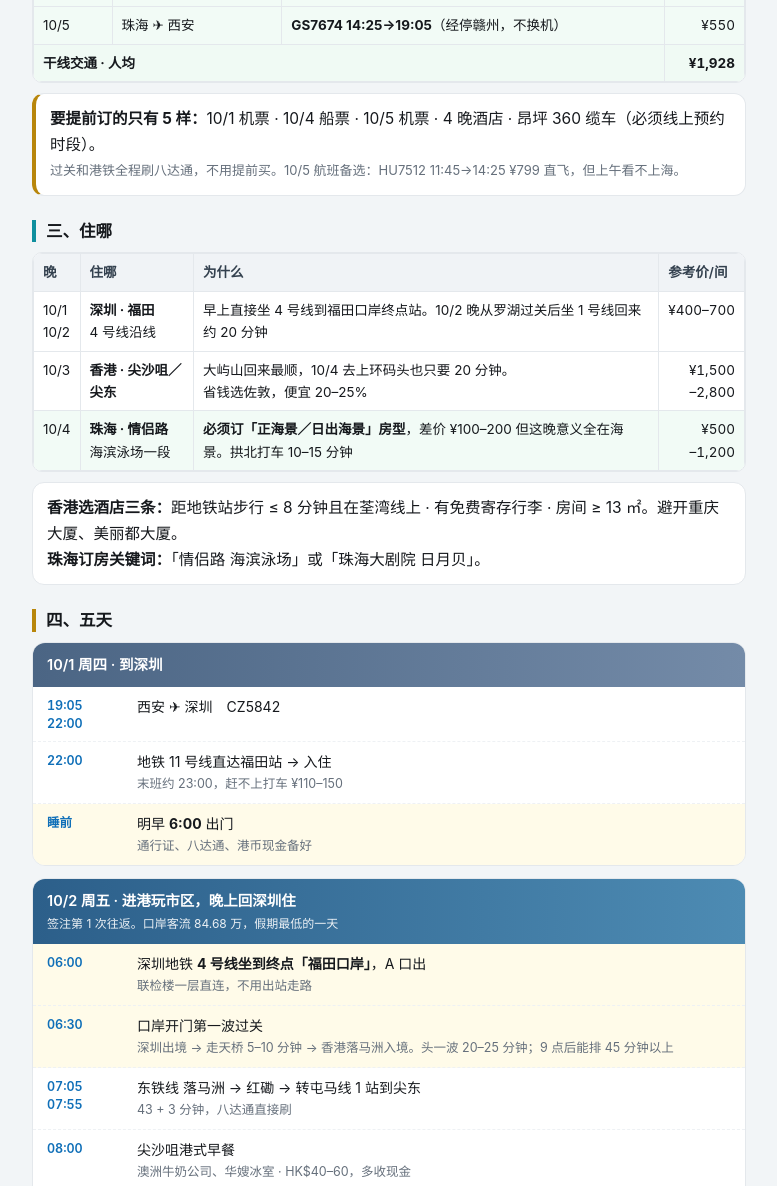
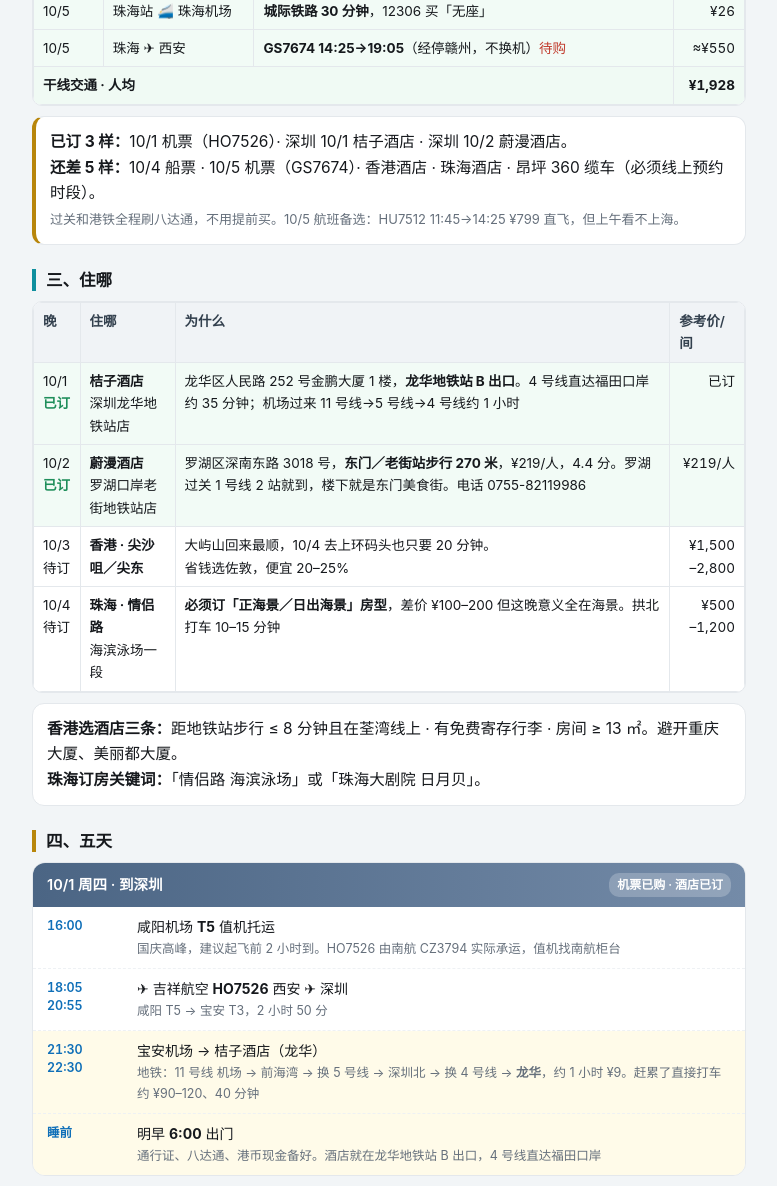
Before and after one commit to zy18702990656-maker/hk-macau-zhuhai-trip, a plain HTML site: page index.html in a window 1280 px wide. Shown: the part 1151-2337 px from the top of the page, without its empty margins (251-1028 px from the left). Drawn offline with Linux system fonts and the light colour scheme.

Commit message:
chore: 补充已购航班HO7526与深圳两晚酒店信息

```diff
--- a/index.html
+++ b/index.html
@@ -71,9 +71,9 @@
 <header>
   <div class="in">
     <h1>香港 · 澳门 · 珠海 5 天</h1>
-    <p class="sub">2026/10/1 – 10/5 · 香港签注 2 次刚好用完 · 只住香港 1 晚</p>
+    <p class="sub">2026/10/1 – 10/5 · 香港签注 2 次刚好用完 · 只住香港 1 晚 · 已订：机票 ＋ 深圳两晚酒店</p>
     <div class="flow">
-      <b>10/1</b> 西安 ✈ 深圳，住深圳<br>
+      <b>10/1</b> 西安 ✈ 深圳（HO7526 18:05→20:55），住龙华桔子<br>
       <b>10/2</b> 进港玩市区 → <b>晚上走罗湖口岸回深圳住</b><br>
       <b>10/3</b> 再进港 → 大屿山 → <b>住香港</b><br>
       <b>10/4</b> 香港 🚢 澳门 → 晚上过关 → 住珠海<br>
@@ -127,18 +127,19 @@
     <div class="tbl">
       <table>
         <tr><th>日期</th><th>怎么走</th><th>说明</th><th class="n">价格</th></tr>
-        <tr><td>10/1</td><td>西安 ✈ 深圳</td><td>CZ5842 19:05→22:00</td><td class="n">¥970</td></tr>
+        <tr class="best"><td>10/1</td><td>西安 ✈ 深圳</td><td><b>已购</b> 吉祥 HO7526（南航 CZ3794 实际承运）18:05→20:55<br><span style="color:#66707c;font-size:12.5px">咸阳 T5 → 宝安 T3</span></td><td class="n">已购</td></tr>
         <tr><td>10/2</td><td>进港＋回深圳</td><td>地铁 + 东铁线往返，八达通刷，不用买票<br><span style="color:#66707c;font-size:12.5px">去：福田口岸→落马洲→红磡 HK$41.6<br>回：尖东→红磡→罗湖 约 HK$52</span></td><td class="n">≈¥92</td></tr>
         <tr><td>10/3</td><td>进港（单程）</td><td>福田口岸→落马洲→红磡→南昌→东涌 约 HK$55</td><td class="n">≈¥54</td></tr>
         <tr><td>10/4</td><td>上环 🚢 澳门外港</td><td>喷射飞航 10:00→11:00</td><td class="n">≈¥196</td></tr>
         <tr><td>10/4 晚</td><td>关闸 → 拱北</td><td>的士 + 过关 + 拱北到酒店</td><td class="n">≈¥40</td></tr>
         <tr class="best"><td>10/5</td><td>珠海站 🚄 珠海机场</td><td><b>城际铁路 30 分钟</b>，12306 买「无座」</td><td class="n">¥26</td></tr>
-        <tr class="best"><td>10/5</td><td>珠海 ✈ 西安</td><td><b>GS7674 14:25→19:05</b>（经停赣州，不换机）</td><td class="n">¥550</td></tr>
+        <tr class="best"><td>10/5</td><td>珠海 ✈ 西安</td><td><b>GS7674 14:25→19:05</b>（经停赣州，不换机）<span class="no">待购</span></td><td class="n">≈¥550</td></tr>
         <tr class="sum"><td colspan="3">干线交通 · 人均</td><td class="n">¥1,928</td></tr>
       </table>
     </div>
     <div class="card g">
-      <b>要提前订的只有 5 样：</b>10/1 机票 · 10/4 船票 · 10/5 机票 · 4 晚酒店 · 昂坪 360 缆车（必须线上预约时段）。<br>
+      <b>已订 3 样：</b>10/1 机票（HO7526）· 深圳 10/1 桔子酒店 · 深圳 10/2 蔚漫酒店。<br>
+      <b>还差 5 样：</b>10/4 船票 · 10/5 机票（GS7674）· 香港酒店 · 珠海酒店 · 昂坪 360 缆车（必须线上预约时段）。<br>
       <span style="font-size:13px;color:var(--sub)">过关和港铁全程刷八达通，不用提前买。10/5 航班备选：HU7512 11:45→14:25 ¥799 直飞，但上午看不上海。</span>
     </div>
   </section>
@@ -148,9 +149,10 @@
     <div class="tbl">
       <table>
         <tr><th>晚</th><th>住哪</th><th>为什么</th><th class="n">参考价/间</th></tr>
-        <tr><td>10/1<br>10/2</td><td><b>深圳 · 福田</b><br>4 号线沿线</td><td>早上直接坐 4 号线到福田口岸终点站。10/2 晚从罗湖过关后坐 1 号线回来约 20 分钟</td><td class="n">¥400–700</td></tr>
-        <tr><td>10/3</td><td><b>香港 · 尖沙咀／尖东</b></td><td>大屿山回来最顺，10/4 去上环码头也只要 20 分钟。<br>省钱选佐敦，便宜 20–25%</td><td class="n">¥1,500<br>–2,800</td></tr>
-        <tr class="best"><td>10/4</td><td><b>珠海 · 情侣路</b><br>海滨泳场一段</td><td><b>必须订「正海景／日出海景」房型</b>，差价 ¥100–200 但这晚意义全在海景。拱北打车 10–15 分钟</td><td class="n">¥500<br>–1,200</td></tr>
+        <tr class="best"><td>10/1<br><span class="y">已订</span></td><td><b>桔子酒店</b><br>深圳龙华地铁站店</td><td>龙华区人民路 252 号金鹏大厦 1 楼，<b>龙华地铁站 B 出口</b>。4 号线直达福田口岸约 35 分钟；机场过来 11 号线→5 号线→4 号线约 1 小时</td><td class="n">已订</td></tr>
+        <tr class="best"><td>10/2<br><span class="y">已订</span></td><td><b>蔚漫酒店</b><br>罗湖口岸老街地铁站店</td><td>罗湖区深南东路 3018 号，<b>东门／老街站步行 270 米</b>，¥219/人，4.4 分。罗湖过关 1 号线 2 站就到，楼下就是东门美食街。电话 0755-82119986</td><td class="n">¥219/人</td></tr>
+        <tr><td>10/3<br>待订</td><td><b>香港 · 尖沙咀／尖东</b></td><td>大屿山回来最顺，10/4 去上环码头也只要 20 分钟。<br>省钱选佐敦，便宜 20–25%</td><td class="n">¥1,500<br>–2,800</td></tr>
+        <tr><td>10/4<br>待订</td><td><b>珠海 · 情侣路</b><br>海滨泳场一段</td><td><b>必须订「正海景／日出海景」房型</b>，差价 ¥100–200 但这晚意义全在海景。拱北打车 10–15 分钟</td><td class="n">¥500<br>–1,200</td></tr>
       </table>
     </div>
     <div class="card">
@@ -162,17 +164,18 @@
   <h2 class="g">四、五天</h2>
 
   <div class="day" id="d1">
-    <div class="dh c-sz">10/1 周四 · 到深圳</div>
-    <div class="st"><div class="tm">19:05<br>22:00</div><div class="bd">西安 ✈ 深圳　CZ5842</div></div>
-    <div class="st"><div class="tm">22:00</div><div class="bd">地铁 11 号线直达福田站 → 入住<em>末班约 23:00，赶不上打车 ¥110–150</em></div></div>
-    <div class="st key"><div class="tm">睡前</div><div class="bd">明早 <b>6:00</b> 出门<em>通行证、八达通、港币现金备好</em></div></div>
+    <div class="dh c-sz">10/1 周四 · 到深圳<span style="float:right;font-size:12px;background:rgba(255,255,255,.22);padding:2px 8px;border-radius:10px">机票已购 · 酒店已订</span></div>
+    <div class="st"><div class="tm">16:00</div><div class="bd">咸阳机场 <b>T5</b> 值机托运<em>国庆高峰，建议起飞前 2 小时到。HO7526 由南航 CZ3794 实际承运，值机找南航柜台</em></div></div>
+    <div class="st"><div class="tm">18:05<br>20:55</div><div class="bd">✈ 吉祥航空 <b>HO7526</b> 西安 ✈ 深圳<em>咸阳 T5 → 宝安 T3，2 小时 50 分</em></div></div>
+    <div class="st key"><div class="tm">21:30<br>22:30</div><div class="bd">宝安机场 → 桔子酒店（龙华）<em>地铁：11 号线 机场 → 前海湾 → 换 5 号线 → 深圳北 → 换 4 号线 → <b>龙华</b>，约 1 小时 ¥9。赶累了直接打车约 ¥90–120、40 分钟</em></div></div>
+    <div class="st key"><div class="tm">睡前</div><div class="bd">明早 <b>6:00</b> 出门<em>通行证、八达通、港币现金备好。酒店就在龙华地铁站 B 出口，4 号线直达福田口岸</em></div></div>
   </div>
 
   <div class="day" id="d2">
     <div class="dh c-hk1">10/2 周五 · 进港玩市区，晚上回深圳住
       <small>签注第 1 次往返。口岸客流 84.68 万，假期最低的一天</small>
     </div>
-    <div class="st key"><div class="tm">06:00</div><div class="bd">深圳地铁 <b>4 号线坐到终点「福田口岸」</b>，A 口出<em>联检楼一层直连，不用出站走路</em></div></div>
+    <div class="st key"><div class="tm">06:00</div><div class="bd">桔子酒店步行 1 分钟到<b>龙华地铁站</b>，4 号线坐到终点「福田口岸」<em>约 35 分钟直达。A 口出联检楼一层直连，不用出站走路</em></div></div>
     <div class="st key"><div class="tm">06:30</div><div class="bd">口岸开门第一波过关<em>深圳出境 → 走天桥 5–10 分钟 → 香港落马洲入境。头一波 20–25 分钟；9 点后能排 45 分钟以上</em></div></div>
     <div class="st"><div class="tm">07:05<br>07:55</div><div class="bd">东铁线 落马洲 → 红磡 → 转屯马线 1 站到尖东<em>43 + 3 分钟，八达通直接刷</em></div></div>
     <div class="st"><div class="tm">08:00</div><div class="bd">尖沙咀港式早餐<em>澳洲牛奶公司、华嫂冰室 · HK$40–60，多收现金</em></div></div>
@@ -184,14 +187,14 @@
     <div class="st key"><div class="tm">20:00</div><div class="bd">🎆 幻彩咏香江灯光秀<em>每晚 20:00，8 分钟，尖沙咀海滨免费看。太平山挪到明晚，今天不上山</em></div></div>
     <div class="st key"><div class="tm">20:20<br>21:10</div><div class="bd">尖东 → 屯马线 → 红磡 → 东铁线 → <b>罗湖站</b><em>约 45 分钟。<b>注意是罗湖不是落马洲</b>，东铁线两个终点要看清车头显示</em></div></div>
     <div class="st key"><div class="tm">21:10<br>21:45</div><div class="bd">罗湖口岸过关回深圳<em>口岸开到 24:00，这个点很从容。省钱技巧：上水站出闸再入闸能省 HK$3.5，但假期人多不值</em></div></div>
-    <div class="st"><div class="tm">22:00</div><div class="bd">深圳地铁 1 号线 罗湖 → 福田，回酒店<em>约 20 分钟</em></div></div>
+    <div class="st key"><div class="tm">22:00</div><div class="bd">地铁 1 号线 罗湖 → 老街（2 站）→ <b>蔚漫酒店</b><em>东门步行街边上，出站走 270 米。楼下就是东门町美食街，宵夜不用愁</em></div></div>
   </div>
 
   <div class="day" id="d3">
     <div class="dh c-hk2">10/3 周六 · 再进港 · 大屿山整日 · 晚上住香港
       <small>签注第 2 次往返（出境留到明天去澳门用）。今天不再回深圳</small>
     </div>
-    <div class="st key"><div class="tm">06:30</div><div class="bd">带上全部行李，4 号线到福田口岸<em>今晚住香港，行李要带走</em></div></div>
+    <div class="st key"><div class="tm">06:30</div><div class="bd">带上全部行李，老街站 → 1 号线 → 会展中心 → 换 4 号线 → 福田口岸<em>约 35 分钟。今晚住香港，行李要带走</em></div></div>
     <div class="st"><div class="tm">07:00</div><div class="bd">过关 → 落马洲站</div></div>
     <div class="st"><div class="tm">07:20<br>08:35</div><div class="bd">落马洲 → 红磡 → 屯马线 → 南昌 → 东涌线 → <b>东涌</b><em>约 1 小时 15 分，换 2 次</em></div></div>
     <div class="st"><div class="tm">08:45</div><div class="bd">东荟城寄存行李 → 步行 5 分钟到昂坪 360 缆车站<em>东荟城有付费行李柜，省得背着上山</em></div></div>
@@ -247,14 +250,14 @@
     <div class="tbl" style="margin-top:10px">
       <table>
         <tr><th>项目</th><th class="n">人均</th><th>说明</th></tr>
-        <tr><td>西安→深圳机票</td><td class="n">¥970</td><td>CZ5842</td></tr>
+        <tr><td>西安→深圳机票</td><td class="n">已购</td><td>HO7526（南航 CZ3794 实际承运）</td></tr>
         <tr><td>10/2 跨境往返</td><td class="n">¥92</td><td>福田口岸进、罗湖口岸出</td></tr>
         <tr><td>10/3 进港单程</td><td class="n">¥54</td><td>福田口岸 → 东涌</td></tr>
         <tr><td>香港→澳门船</td><td class="n">¥196</td><td>HK$212，假日价</td></tr>
         <tr><td>澳门→珠海接驳</td><td class="n">¥40</td><td>的士 + 过关 + 到酒店</td></tr>
         <tr><td>珠海站→机场</td><td class="n">¥26</td><td>城际铁路</td></tr>
         <tr><td>珠海→西安机票</td><td class="n">¥550</td><td>GS7674</td></tr>
-        <tr><td>住宿 4 晚</td><td class="n">¥1,400–2,700</td><td>深圳 2 ＋ 香港 1 ＋ 珠海 1，按 2 人 1 间摊算</td></tr>
+        <tr><td>住宿 4 晚</td><td class="n">¥1,400–2,700</td><td>深圳两晚已订（桔子 ＋ 蔚漫 ¥219/人），香港 1 晚、珠海 1 晚待订</td></tr>
         <tr><td>市内交通</td><td class="n">¥250</td><td>澳门发财车免费</td></tr>
         <tr><td>门票</td><td class="n">¥450</td><td>昂坪 360 + 山顶缆车摩天台 + 澳门塔</td></tr>
         <tr><td>餐饮</td><td class="n">¥1,200</td><td>含珠海那顿海鲜</td></tr>
@@ -283,13 +286,15 @@
         <li><b>澳门禁止携带电子烟出入境</b>，关口有告示，罚款。</li>
         <li>赌场内禁止拍照，21 岁以下不得进入赌场区域。</li>
         <li>行李箱别超 24 寸 —— 福田口岸天桥要走 5–10 分钟，全程自己拖。</li>
+        <li><b>咸阳机场是 T5，别跑错航站楼</b> —— HO7526 由南航 CZ3794 实际承运，值机托运找南航柜台。</li>
         <li>10 月港澳珠 22–28℃，干燥少雨。出发前看「我的天文台」App。</li>
       </ul>
     </div>
   </section>
 
   <footer>
-    更新于 2026-09-29｜来源：运输署罗湖管制站页面及东铁线时刻表、横琴智慧口岸平台、深圳市政府口岸乘车指引、珠海机场官网、携程/同程实时航班与酒店、TurboJET 官网、国家移民管理局<br>
+    更新于 2026-09-29 15:50｜已订：10/1 机票 HO7526 · 深圳 10/1 桔子酒店 · 深圳 10/2 蔚漫酒店<br>
+    来源：运输署罗湖管制站页面及东铁线时刻表、横琴智慧口岸平台、深圳市政府口岸乘车指引、珠海机场官网、携程/同程实时航班与酒店、TurboJET 官网、国家移民管理局<br>
     票价房价随时变动，以下单时实时页面为准
   </footer>
 </div>
```
